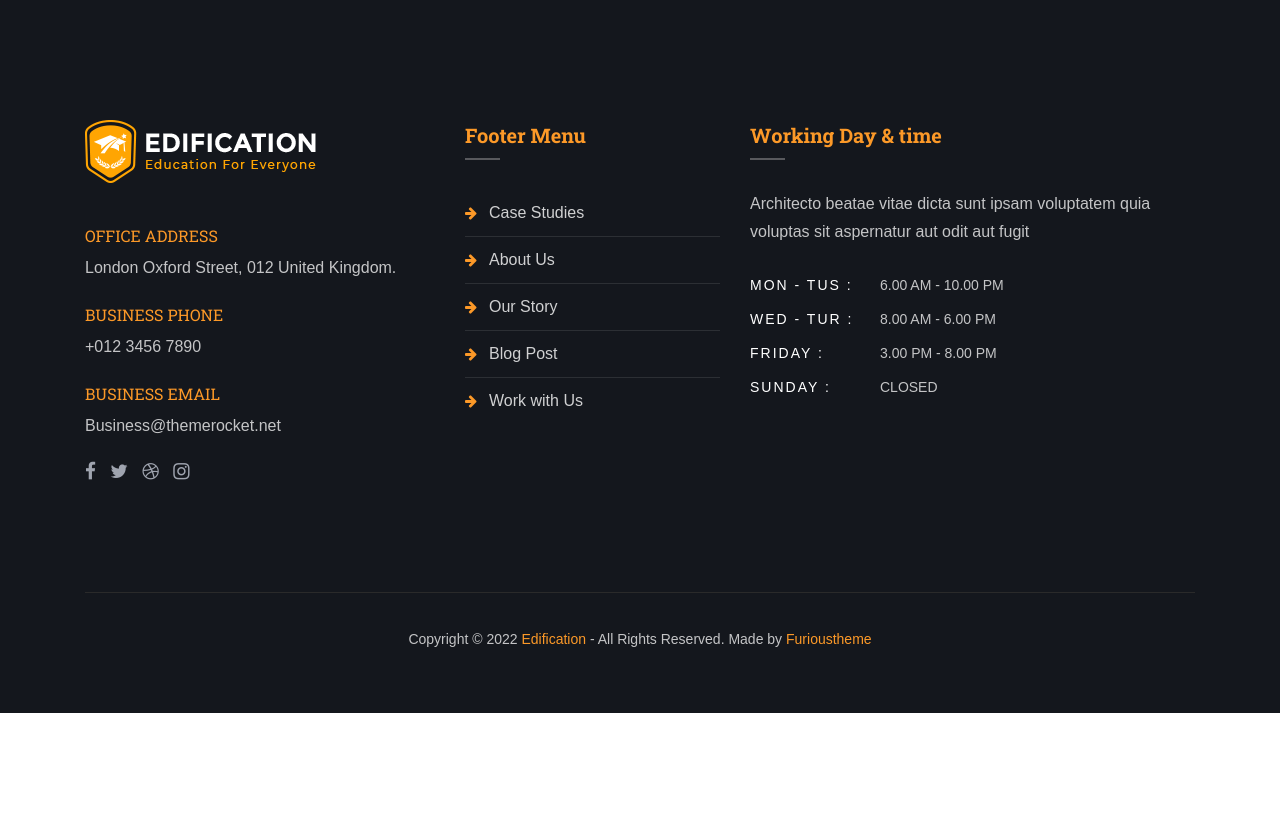
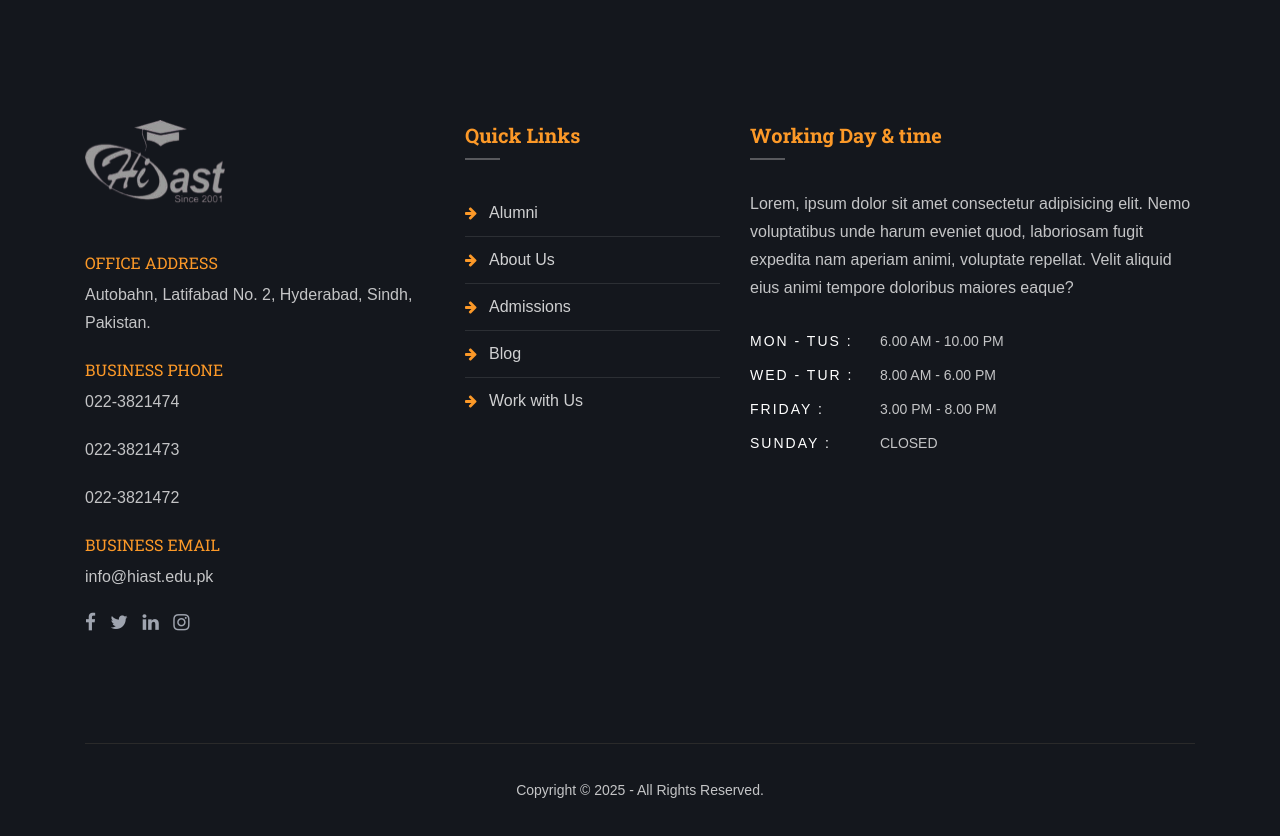
Before and after one commit to Zayankhanzada/educationsite, a plain HTML site: page contact.html in a window 1280 px wide. Shown: the part 1900-2736 px from the top of the page. Before the commit the page ends 2613 px from the top, so only its background shows below. Drawn offline with Linux system fonts and the light colour scheme; some packages are replaced by stand-ins of ours; a web font is replaced by a local one.

Commit message:
Updated code

```diff
--- a/assets/css/styles.css
+++ b/assets/css/styles.css
@@ -1299,13 +1299,13 @@ span.post-date i {
   font-weight: 300;
 }
 .slider-bg-1 {
-  background: url(assets\images\bg\slider-bg1.jpg) center/cover no-repeat;
+  background: url(/assets/images/bg/slider-bg1.jpg) center/cover no-repeat;
 }
 .slider-bg-2 {
-  background: url(assets/images/bg/slider-bg2.jpg) center/cover no-repeat;
+  background: url(/assets/images/bg/slider-bg2.jpg) center/cover no-repeat;
 }
 .slider-bg-3 {
-  background: url(assets/images/bg/slider-bg3.jpg) center/cover no-repeat;
+  background: url(/assets/images/bg/slider-bg3.jpg) center/cover no-repeat;
 }
 .form-input {
   display: inline-block;
--- a/contact.html
+++ b/contact.html
@@ -219,35 +219,37 @@
                 <div class="row">
                     <div class="col-md-4">
                         <div class="widget widget-company">
-                            <a href='index.html'><img src="assets/images/icon/logo.png" alt="image"></a>
+                            <a href='/index2.html'><img src="/assets/images/bg/hiast-logo.png" class="w-50" alt="image"></a>
                             <div class="address">
                                 <h6>OFFICE ADDRESS</h6>
-                                <p>London Oxford Street, 012 United Kingdom.</p>
+                                <p>Autobahn, Latifabad No. 2, Hyderabad, Sindh, Pakistan.</p>
                             </div>
                             <div class="address">
                                 <h6>BUSINESS PHONE</h6>
-                                <p>+012 3456 7890</p>
+                                <p>022-3821474</p>
+                                <p>022-3821473</p>
+                                <p>022-3821472</p>
                             </div>
                             <div class="address">
                                 <h6>BUSINESS EMAIL</h6>
-                                <p>Business@themerocket.net</p>
+                                <p>info@hiast.edu.pk</p>
                             </div>
                             <ul class="social">
                                 <li><a href="#"><i class="fa fa-facebook"></i></a></li>
                                 <li><a href="#"><i class="fa fa-twitter"></i></a></li>
-                                <li><a href="#"><i class="fa fa-dribbble"></i></a></li>
+                                <li><a href="#"><i class="fa fa-linkedin"></i></a></li>
                                 <li><a href="#"><i class="fa fa-instagram"></i></a></li>
                             </ul>
                         </div>
                     </div>
                     <div class="col-md-3">
                         <div class="widget footer-link">
-                            <h4 class="fwidget-title mb-5 pb-3 primary-color">Footer Menu</h4>
+                            <h4 class="fwidget-title mb-5 pb-3 primary-color">Quick Links</h4>
                             <ul>
-                                <li><a href="#"><i class="fa fa-arrow-right"></i>Case Studies</a></li>
+                                <li><a href="#"><i class="fa fa-arrow-right"></i>Alumni</a></li>
                                 <li><a href="#"><i class="fa fa-arrow-right"></i>About Us</a></li>
-                                <li><a href="#"><i class="fa fa-arrow-right"></i>Our Story</a></li>
-                                <li><a href="#"><i class="fa fa-arrow-right"></i>Blog Post</a></li>
+                                <li><a href="#"><i class="fa fa-arrow-right"></i>Admissions</a></li>
+                                <li><a href="#"><i class="fa fa-arrow-right"></i>Blog</a></li>
                                 <li><a href="#"><i class="fa fa-arrow-right"></i>Work with Us</a></li>
                             </ul>
                         </div>
@@ -255,9 +257,8 @@
                     <div class="col-md-5">
                         <div class="widget widget-opening">
                             <h4 class="fwidget-title mb-5 pb-3 primary-color">Working Day & time</h4>
-                            <p>Architecto beatae vitae dicta sunt ipsam voluptatem quia voluptas sit aspernatur aut odit
-                                aut fugit</p>
-                            <ul>
+                            <p>Lorem, ipsum dolor sit amet consectetur adipisicing elit. Nemo voluptatibus unde harum eveniet quod, laboriosam fugit expedita nam aperiam animi, voluptate repellat. Velit aliquid eius animi tempore doloribus maiores eaque?</p>
+                           <ul>
                                 <li><span>Mon - Tus :</span>6.00 am - 10.00 pm</li>
                                 <li><span>Wed - Tur :</span>8.00 am - 6.00 pm</li>
                                 <li><span>Friday :</span>3.00 pm - 8.00 pm</li>
@@ -267,11 +268,7 @@
                     </div>
                 </div>
                 <div class="footer-bottom">
-                    <p>Copyright © 2022 <span><a class="primary-color"
-                                href="https://themeforest.net/user/pixelthemez/portfolio"
-                                target="_blank">Edification</a> </span> - All Rights Reserved. Made by <span><a
-                                class="primary-color" href="https://furioustheme.com/"
-                                target="_blank">Furioustheme</a></span></p>
+                    <p>Copyright © 2025 - All Rights Reserved.</p>
                 </div>
             </div>
         </div>
@@ -295,6 +292,4 @@
 </body>
 
 
-<!-- Mirrored from furioustheme-edification.netlify.app/contact by HTTrack Website Copier/3.x [XR&CO'2014], Tue, 29 Jul 2025 09:05:49 GMT -->
-
 </html>
```
Also changed, not shown: about.html (+14 -13 lines), blog-details.html (+13 -12 lines), blog.html (+12 -10 lines), course-details.html (+13 -11 lines), courses.html (+14 -12 lines), index2.html (+8 -8 lines), teacher-details.html (+14 -12 lines), teachers.html (+14 -12 lines), assets/images/bg/HiAST_Logo.png (added), assets/images/bg/hiast.png (added).
